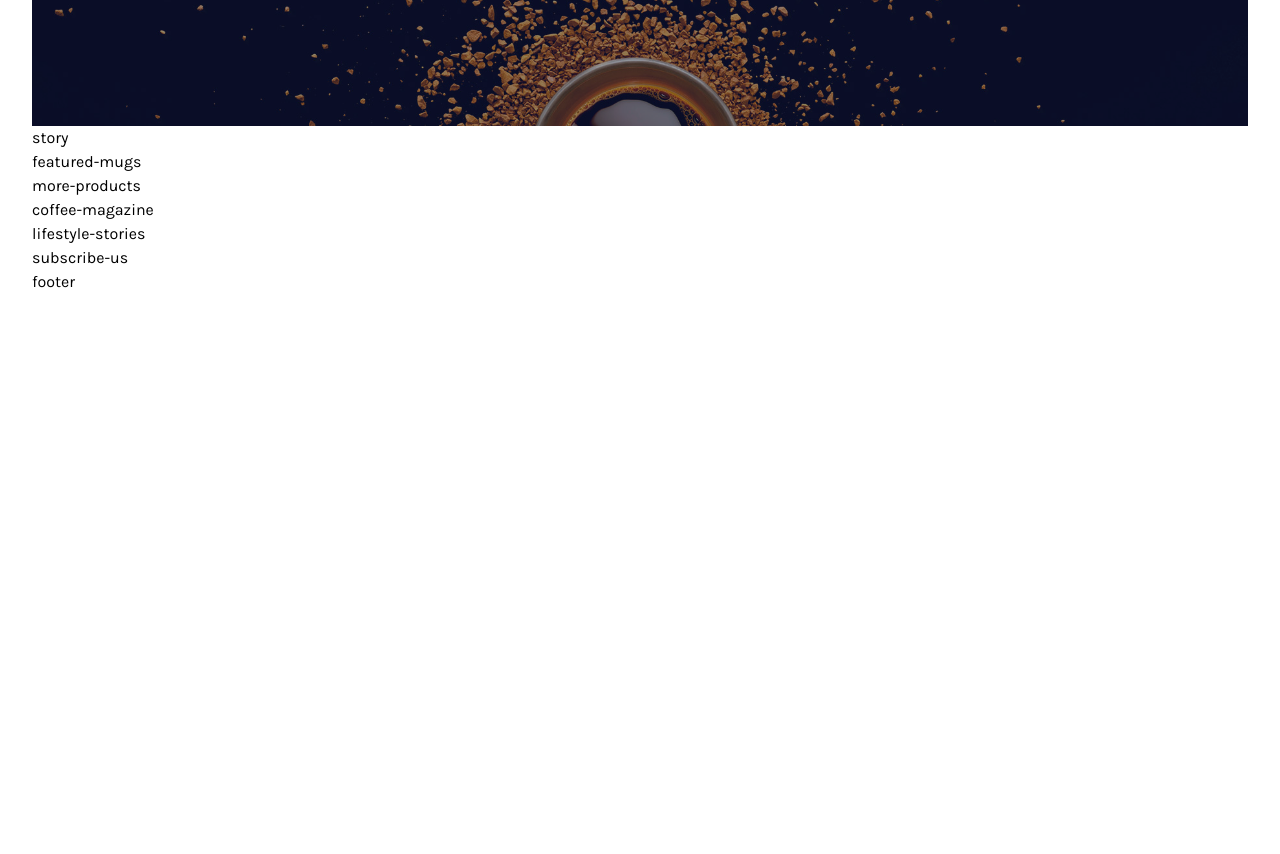
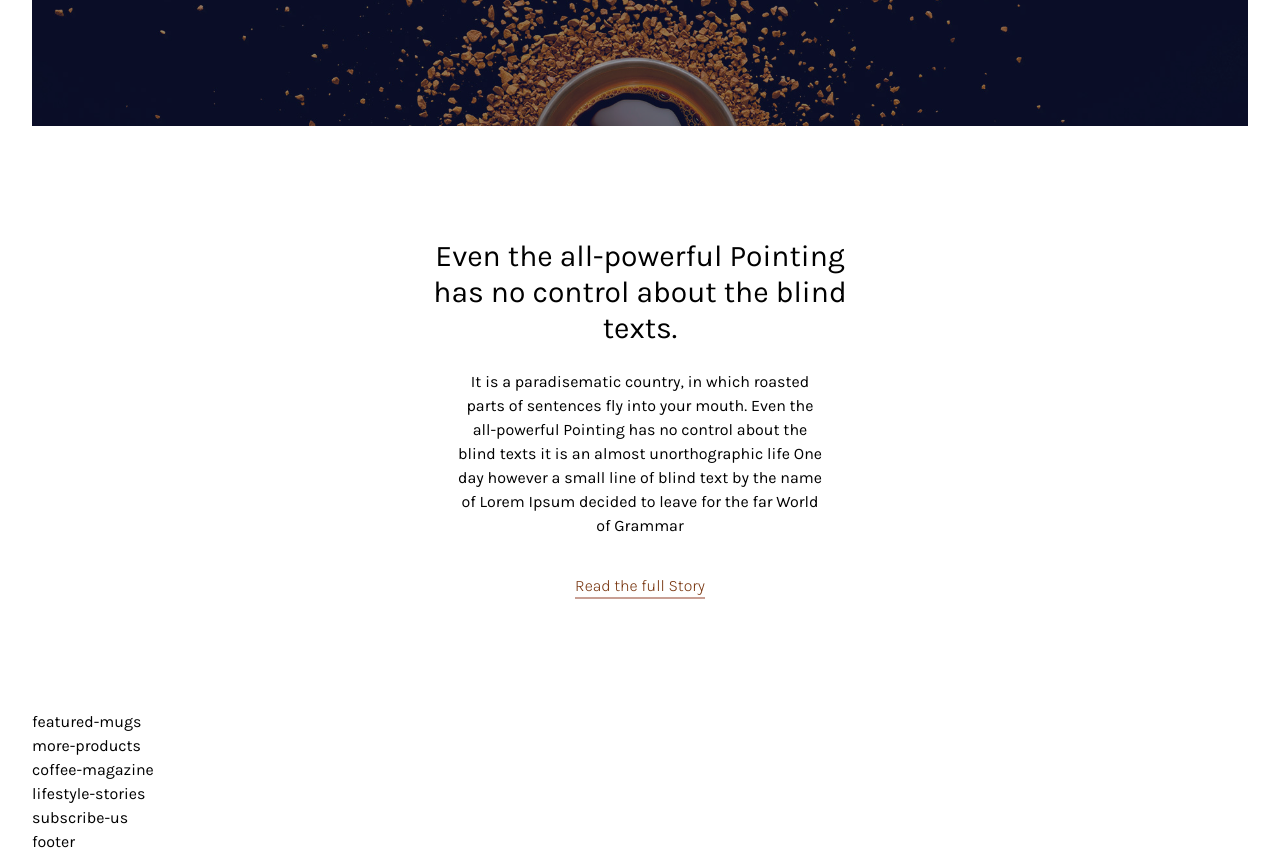
Before and after one commit to dinhgiaandev/CoffeeStyles, a website: page src/index.html in a window 1280 px wide. Shown: the part 480-1334 px from the top of the page. Before the commit the page ends 800 px from the top, so only its background shows below. Drawn offline with nearby package versions, Linux system fonts and the light colour scheme; files that its build step writes are made by us from their sources; files whose address does not match are found by name.

Commit message:
done story

```diff
--- a/src/index.html
+++ b/src/index.html
@@ -21,7 +21,7 @@
                     <ul id="dgad-top-menu"
                         class="basis-3/6 hidden lg:flex lg:items-center lg:justify-end lg:gap-7 uppercase text-sm text-gray-500 font-medium">
                         <li class="dgad-top-menu-item">
-                            <a href="#" class="">Home</a>
+                            <a href="/" class="">Home</a>
                         </li>
                         <li class="dgad-top-menu-item">
                             <a href="#" class="">Our Products</a>
@@ -87,7 +87,23 @@
                 </div>
                 <!-- end slider -->
                 <div class="story">
-                    story
+                    <div class="w-full h-full flex justify-center items-center">
+                        <div class="mx-96 my-28 text-center">
+                            <h2 class="mb-6 text-3xl">
+                                Even the all-powerful Pointing has no control about the blind texts.
+                            </h2>
+                            <p class="text-center mx-10 mb-9">
+                                It is a paradisematic country, in which roasted parts of sentences fly into your
+                                mouth.
+                                Even the all-powerful Pointing has no control about the blind texts it is an almost
+                                unorthographic life One day however a small line of blind text by the name of Lorem
+                                Ipsum decided to leave for the far World of Grammar
+                            </p>
+                            <a href="#" class="dgad-button-read-story">
+                                Read the full Story
+                            </a>
+                        </div>
+                    </div>
                 </div>
                 <!-- end story -->
                 <div class="featured-mugs">
--- a/src/input.css
+++ b/src/input.css
@@ -16,6 +16,10 @@
     @apply text-gray-900 font-Karla relative after:lg:absolute after:lg:bottom-0 after:lg:left-0 after:lg:bg-light-coffee after:lg:h-0.5 after:lg:w-full
 }
 
+.dgad-button-read-story {
+    @apply text-amber-900 font-Karla relative pb-1 after:absolute after:bottom-0 after:left-0 after:bg-light-coffee after:h-0.5 after:w-full font-light
+}
+
 .dgad-icon {
     @apply w-5 h-5 inline-block;
 }
```
